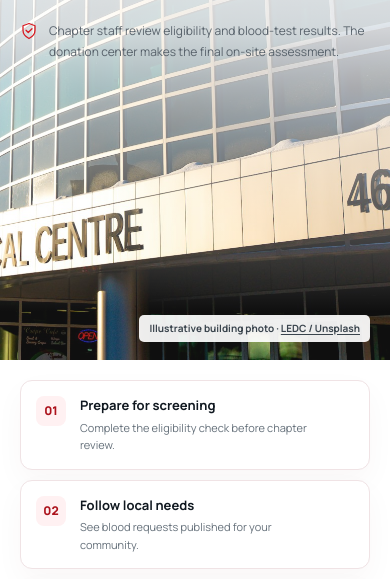
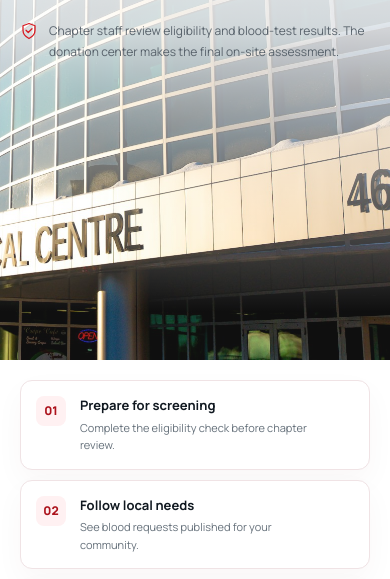
Before and after one commit to redblue1912/mydugo-public-site, a plain HTML site: page index.html in a window 390 px wide. Shown: the part 516-1095 px from the top of the page. Drawn offline with Linux system fonts and the light colour scheme.

Commit message:
Remove the visible building photo credit badge

```diff
--- a/index.html
+++ b/index.html
@@ -40,7 +40,6 @@
       <div class="hero-stage">
         <figure class="hero-scene">
           <img src="assets/medical-building-photo.jpg" alt="Sunlit modern medical building with a curved glass facade" width="2400" height="1600" fetchpriority="high">
-          <figcaption>Illustrative building photo · <a href="https://unsplash.com/photos/modern-medical-centre-building-with-glass-facade-Ytcp0r7SIE4" target="_blank" rel="noopener noreferrer">LEDC / Unsplash</a></figcaption>
         </figure>
         <div class="container hero-content">
           <div class="hero-copy">
--- a/styles.css
+++ b/styles.css
@@ -74,8 +74,6 @@ h2 { font-size: clamp(38px, 4vw, 58px); margin-bottom: 24px; }
 .hero-scene { position: absolute; inset: 0; margin: 0; overflow: hidden; }
 .hero-scene img { width: 100%; height: 100%; object-fit: cover; object-position: center 50%; }
 .hero-scene::after { content: ""; position: absolute; inset: 0; background: linear-gradient(90deg, #fff 0%, rgba(255,255,255,.99) 18%, rgba(255,255,255,.91) 33%, rgba(255,255,255,.52) 52%, rgba(255,255,255,.03) 75%); pointer-events: none; }
-.hero-scene figcaption { position: absolute; right: max(24px, calc((100vw - var(--max)) / 2)); bottom: 21px; z-index: 1; padding: 7px 10px; border-radius: 5px; background: rgba(255,255,255,.92); color: #3a444d; font-size: 10px; font-weight: 700; line-height: 1.35; }
-.hero-scene figcaption a { color: inherit; text-decoration: underline; text-underline-offset: 2px; }
 .hero-content { position: relative; z-index: 1; display: flex; align-items: center; min-height: 650px; padding-block: 55px 75px; }
 .hero-copy { max-width: 545px; }
 .hero-kicker { display: inline-flex; align-items: center; gap: 9px; margin-bottom: 29px; padding: 9px 13px; border: 1px solid #f6d7da; border-radius: 100px; background: #fff4f5; color: #ae1822; font-size: 10px; font-weight: 800; letter-spacing: .13em; }
@@ -410,7 +408,6 @@ h2 { font-size: clamp(38px, 4vw, 58px); margin-bottom: 24px; }
   .hero-content { align-items: flex-start; padding-block: 45px 145px; }
   .hero-scene img { object-position: 74% center; }
   .hero-scene::after { background: linear-gradient(180deg, #fff 0%, rgba(255,255,255,.99) 36%, rgba(255,255,255,.82) 59%, rgba(255,255,255,.06) 94%); }
-  .hero-scene figcaption { right: 20px; bottom: 18px; }
   .hero-copy { max-width: 620px; }
   .hero h1 { max-width: 650px; font-size: clamp(43px, 8vw, 62px); }
   .hero-foot { grid-template-columns: 1fr; gap: 10px; padding-block: 20px 28px; }
```
Also changed, not shown: deployment-version.txt, 1 other file.
